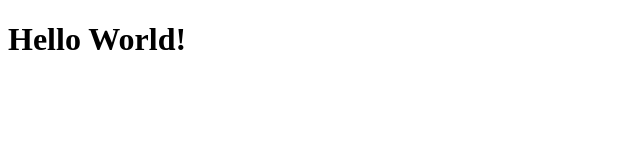
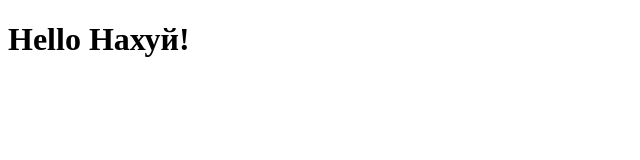
Before and after one commit to AlexFil1983/js_tut, a plain HTML site: page index.html in a window 1280 px wide. Shown: the full height of the page, 0-640 px from the left. Drawn offline with Linux system fonts and the light colour scheme.

Commit message:
Превед

```diff
--- a/index.html
+++ b/index.html
@@ -4,6 +4,6 @@
     <title>JS Tutorial</title>
 </head>
 <body>
-<h1>Hello World!</h1>
+<h1>Hello Нахуй!</h1>
 </body>
 </html>
```
